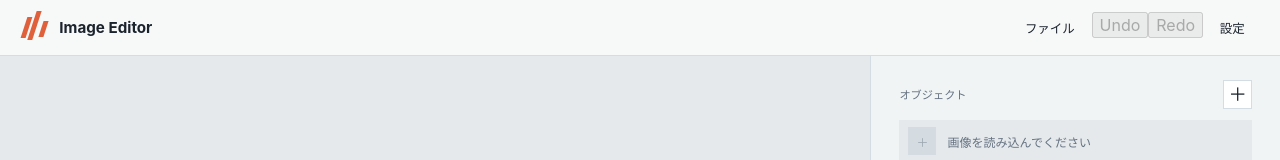
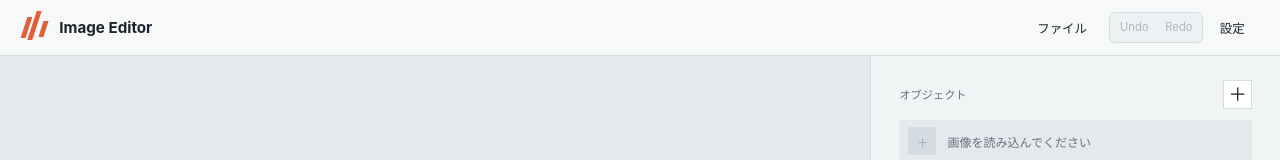
Before and after one commit to ak-2302/image_editor, a React (Vite) app: page / in a window 1280 px wide. Shown: the top 160 px of the page. Built offline with nearby package versions, Linux system fonts and the light colour scheme.

Commit message:
[AI] UndoとRedoのボタンデザインを改善

```diff
--- a/src/App.css
+++ b/src/App.css
@@ -639,7 +639,42 @@ input[type="range"] {
 }
 
 .history_controls {
+  display: inline-flex;
+  align-items: center;
+  gap: 0.15rem;
+  margin-left: 0.35rem;
+  padding: 0.15rem;
+  border: 1px solid var(--border_color);
+  border-radius: 0.35rem;
+  background: #eef1f3;
   order: 2;
+}
+
+.history_controls button {
+  min-width: 2.6rem;
+  padding: 0.3rem 0.45rem;
+  border: 0;
+  border-radius: 0.2rem;
+  background: transparent;
+  color: var(--heading_color);
+  font-size: 0.7rem;
+  line-height: 1.2;
+  cursor: pointer;
+}
+
+.history_controls button:hover:not(:disabled) {
+  background: #fff;
+  color: var(--accent_color);
+}
+
+.history_controls button:focus-visible {
+  outline: 2px solid var(--accent_color);
+  outline-offset: 1px;
+}
+
+.history_controls button:disabled {
+  color: #aeb8bf;
+  cursor: not-allowed;
 }
 
 .header_menu_button {
```
